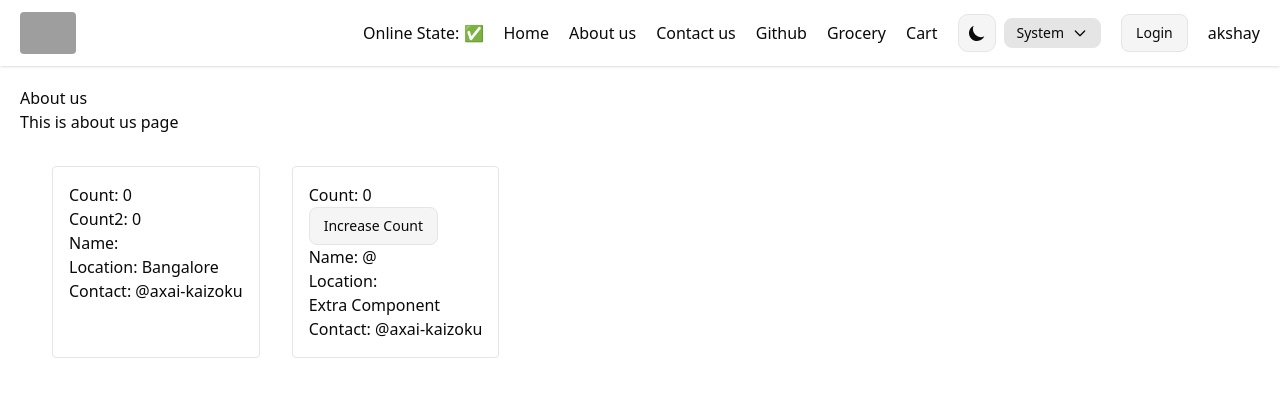
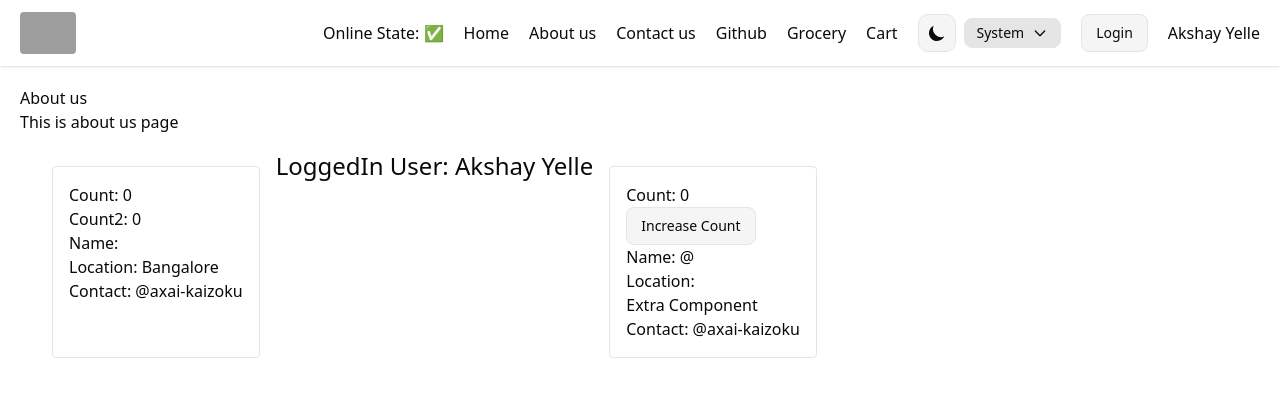
Before and after one commit to axai-kaizoku/namaste-react, a React (Vite) app: page /about in a window 1280 px wide. Shown: the top 396 px of the page. Built offline with nearby package versions, Linux system fonts and the light colour scheme; no server answers; grey boxes are pictures that could not be loaded.

Commit message:
add context.provider - add context.consumer - context.provider - setting context value - changing context value

```diff
--- a/src/App.js
+++ b/src/App.js
@@ -1,4 +1,4 @@
-import React, { lazy, Suspense, useEffect } from "react"
+import React, { lazy, Suspense, useState, useEffect } from "react"
 import ReactDOM from "react-dom/client"
 import { createBrowserRouter, Outlet, RouterProvider } from "react-router"
 import { Body } from "./components/body/body"
@@ -7,20 +7,33 @@ import { Error } from "./components/error"
 import { Header } from "./components/header"
 import ResMenu from "./components/restaurant/res-menu"
 import { applyTheme, getStoredTheme } from "./utils/theme-config"
+import UserContext from "./utils/user-context"
 
 const About = lazy(() => import("./components/about"))
 const Grocery = lazy(() => import("./components/grocery"))
 
 const AppLayout = () => {
-  // const { theme } = useTheme()
+  const [userName, setUserName] = useState()
+
+  //authentication
+  useEffect(() => {
+    //sending username and password
+    // User Details
+    const data = { name: "Akshay Yelle" }
+    setUserName(data.name)
+  }, [])
 
   return (
-    <div className="flex min-h-screen flex-col">
-      <Header />
-      <div className="max-w-7xl mx-auto p-5 flex w-full grow gap-5">
-        <Outlet />
+    <UserContext.Provider value={{ loggedInUser: userName, setUserName }}>
+      <div className="flex min-h-screen flex-col">
+        {/* <UserContext.Provider value={{ loggedInUser: "Roronoa Zoro" }}> */}
+        <Header />
+        {/* </UserContext.Provider> */}
+        <div className="max-w-7xl mx-auto p-5 flex w-full grow gap-5">
+          <Outlet />
+        </div>
       </div>
-    </div>
+    </UserContext.Provider>
   )
 }
 
--- a/src/components/about.jsx
+++ b/src/components/about.jsx
@@ -54,7 +54,9 @@ class About extends React.Component {
         <h2>This is about us page</h2>
         <div className="flex flex-row gap m-4">
           <User />
-          <UserContext.Consumer>{(data) => console.log(data)}</UserContext.Consumer>
+          <UserContext.Consumer>
+            {(data) => <h1 className="text-2xl">LoggedIn User: {data.loggedInUser}</h1>}
+          </UserContext.Consumer>
           <UserClass name={"@" + login} location={name} />
           {/* <ExtraComponent /> */}
         </div>
--- a/src/components/body/body-header.jsx
+++ b/src/components/body/body-header.jsx
@@ -1,7 +1,12 @@
+import { useContext } from "react"
+import UserContext from "../../utils/user-context"
+
 export const BodyHeader = ({ setFiltered, resData, searchText, setSearchText, filtered }) => {
-  // console.log("BodyHeader")
+  const { loggedInUser, setUserName } = useContext(UserContext)
+
   return (
-    <header className="w-full flex justify-start gap-2">
+    <header className="w-full flex justify-between gap-2">
+      <div className="flex justify-start gap-2">
         <form
           id="search-bar"
           className="w-fit flex gap-2 h-fit"
@@ -42,6 +47,18 @@ export const BodyHeader = ({ setFiltered, resData, searchText, setSearchText, fi
             Clear
           </button>
         ) : null}
+      </div>
+
+      <div className="flex gap-2 items-center">
+        <label htmlFor="name">User Name: </label>
+        <input
+          type="text"
+          id="name"
+          name="name"
+          value={loggedInUser ?? ""}
+          onChange={(e) => setUserName(e.target.value)}
+        />
+      </div>
     </header>
   )
 }
--- a/src/utils/user-context.js
+++ b/src/utils/user-context.js
@@ -1,7 +1,7 @@
 import { createContext } from "react"
 
 const UserContext = createContext({
-  loggedInUser: "akshay",
+  loggedInUser: "Default User",
 })
 
 export default UserContext
--- a/styles.css
+++ b/styles.css
@@ -122,6 +122,9 @@
     @apply bg-background text-foreground;
   }
   button {
-    @apply cursor-pointer p-2 px-3.5 text-sm border rounded-md h-fit w-fit whitespace-nowrap hidden sm:block bg-accent;
+    @apply cursor-pointer p-2 px-3.5 text-sm border rounded-md h-fit w-fit line-clamp-1 hidden sm:block bg-accent;
+  }
+  input {
+    @apply p-2 px-3.5 text-sm border rounded-md h-fit w-fit hidden sm:block bg-accent/5;
   }
 }
```
Lines whose indentation alone changed are shown as unchanged.
